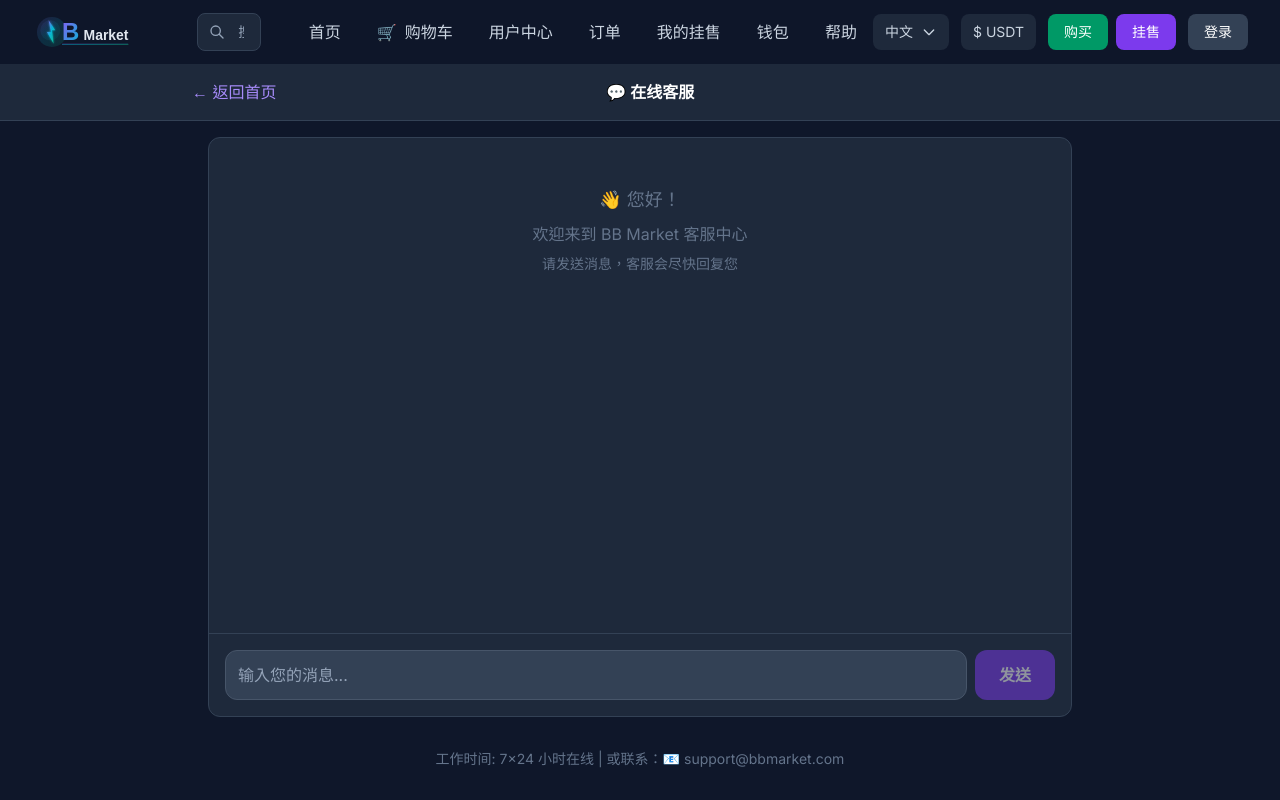
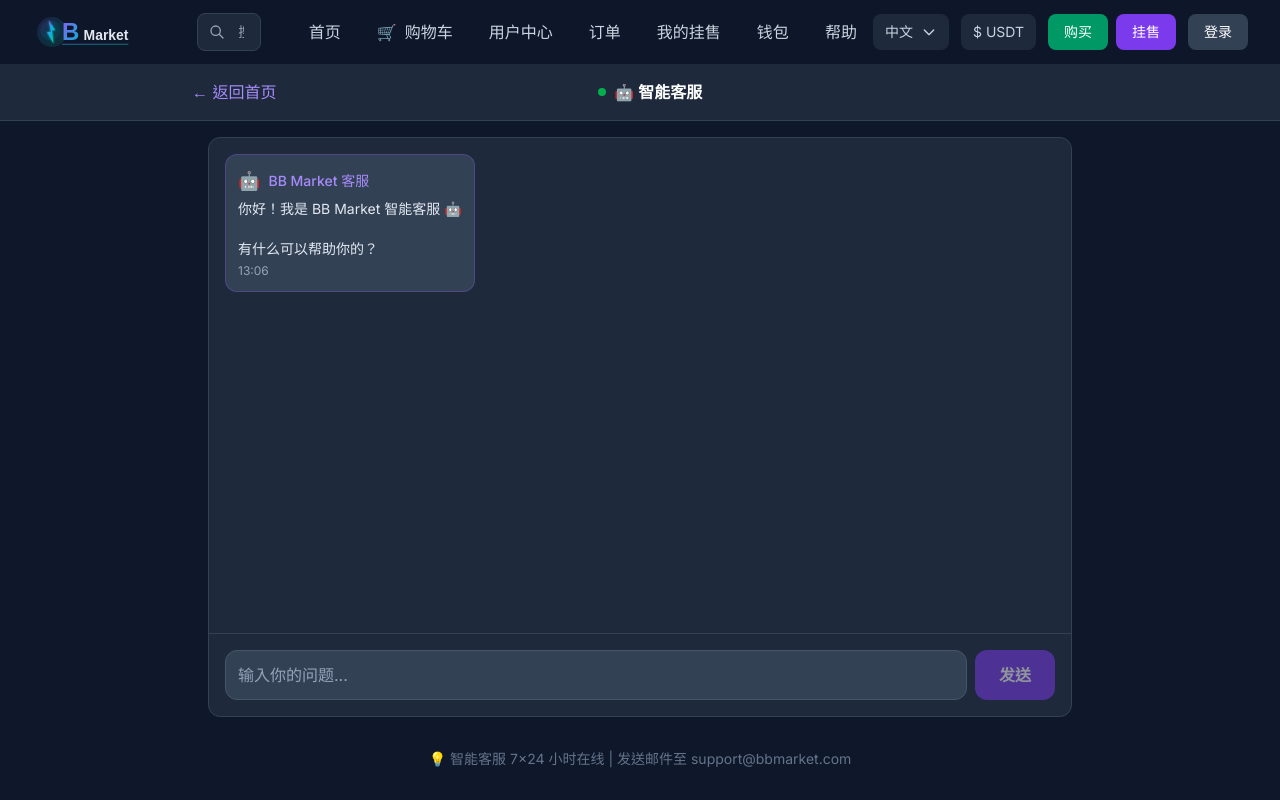
Before and after one commit to bbubb88/bb-market, a Next.js app: page /chat in a window 1280 px wide. Shown: the top 800 px of the page. Built offline with nearby package versions, Linux system fonts and the light colour scheme.

Commit message:
feat: AI智能客服 - 自动回复用户问题

```diff
--- a/src/app/api/chat/route.ts
+++ b/src/app/api/chat/route.ts
@@ -1,102 +1,74 @@
 import { NextRequest, NextResponse } from 'next/server';
 
-const DISCORD_BOT_TOKEN = process.env.DISCORD_BOT_TOKEN;
+// 简单的客服 Agent 回复逻辑
+function generateReply(userMessage: string): string {
+  const msg = userMessage.toLowerCase();
 
-// 简单内存存储（生产环境应该用数据库）
-const messages: Array<{
-  id: number;
-  userId: string;
-  userEmail: string;
-  message: string;
-  isFromAdmin: boolean;
-  adminId: string;
-  createdAt: string;
-  read: boolean;
-}> = [];
+  // 常见问题回复
+  if (msg.includes('你好') || msg.includes('hello') || msg.includes('hi')) {
+    return '你好！欢迎来到 BB Market！有什么可以帮助你的？';
+  }
 
-let messageId = 1;
+  if (msg.includes('怎么') || msg.includes('如何')) {
+    if (msg.includes('买') || msg.includes('购买')) {
+      return '购买流程：1. 注册账号 → 2. 选择商品 → 3. USDT 支付 → 4. 收到商品。有任何问题可以随时问我！';
+    }
+    if (msg.includes('卖') || msg.includes('挂售')) {
+      return '挂售流程：1. 登录账号 → 2. 点击"挂售" → 3. 填写商品信息 → 4. 等待买家购买。保证金安全有保障！';
+    }
+    if (msg.includes('支付') || msg.includes('付款')) {
+      return '我们支持 USDT (TRC20) 支付，安全快速！最低充值 5 USDT。';
+    }
+    return '请告诉我具体你想了解什么？我会尽力帮助你的！';
+  }
 
-export async function GET(request: NextRequest) {
-  try {
-    const { searchParams } = new URL(request.url);
-    const userId = searchParams.get('userId');
-    const admin = searchParams.get('admin');
+  if (msg.includes('价格') || msg.includes('多少钱')) {
+    return '不同商品价格不同，您可以访问 https://bb-market-next.vercel.app 选择游戏和商品查看具体价格。';
+  }
 
-    if (admin === 'true') {
-      // 客服查看所有消息
-      return NextResponse.json({
-        messages: messages.filter(m => !m.isFromAdmin).reverse()
-      });
-    }
+  if (msg.includes('游戏')) {
+    return '我们支持 HIT2 等热门游戏的账号、道具、金币交易！访问首页选择您感兴趣的游戏。';
+  }
 
-    // 用户查看自己的消息
-    if (userId) {
-      const userMessages = messages.filter(m => m.userId === userId);
-      return NextResponse.json({ messages: userMessages });
-    }
+  if (msg.includes('安全') || msg.includes('靠谱')) {
+    return '我们提供资金担保交易！买家确认收货后才放行资金，7×24客服保障，安全无忧！';
+  }
 
-    return NextResponse.json({ messages: [] });
-  } catch (error) {
-    return NextResponse.json({ error: '获取消息失败' }, { status: 500 });
+  if (msg.includes('联系') || msg.includes('客服') || msg.includes('人工')) {
+    return '我是 AI 客服，可以解答大部分问题。如需人工服务，请发送邮件至 support@bbmarket.com';
   }
+
+  if (msg.includes('谢谢') || msg.includes('感谢')) {
+    return '不客气！很高兴能帮到你！还有其他问题吗？';
+  }
+
+  // 默认回复
+  return '感谢您的消息！我是 BB Market 智能客服，已经记录您的问题。一般问题我可以即时解答，复杂问题会转交人工处理。请问还有什么可以帮到你？';
 }
 
 export async function POST(request: NextRequest) {
   try {
     const body = await request.json();
-    const { message, userEmail, userId, adminId, adminReply, adminMode } = body;
+    const { message, userEmail, userId, adminMode } = body;
 
-    if (adminMode === 'true' && adminId) {
-      // 客服回复消息
-      const newMessage = {
-        id: messageId++,
-        userId: userId || 'admin',
-        userEmail: adminId,
-        message: message,
-        isFromAdmin: true,
-        adminId: adminId,
-        createdAt: new Date().toISOString(),
-        read: false,
-      };
-      messages.push(newMessage);
-      return NextResponse.json({ success: true, message: '回复成功' });
+    // 客服人工回复模式
+    if (adminMode === 'true') {
+      // 人工回复逻辑（在另一个 API 处理）
+      return NextResponse.json({ success: true, from: 'admin' });
     }
 
     if (!message) {
       return NextResponse.json({ error: '消息不能为空' }, { status: 400 });
     }
 
-    // 用户发送消息
-    const newMessage = {
-      id: messageId++,
-      userId: userId || `guest_${Date.now()}`,
-      userEmail: userEmail || '游客',
-      message: message,
-      isFromAdmin: false,
-      adminId: '',
-      createdAt: new Date().toISOString(),
-      read: false,
-    };
-    messages.push(newMessage);
+    // 生成 AI 回复
+    const reply = generateReply(message);
 
-    // 发送到 Discord（如果有配置）
-    if (DISCORD_BOT_TOKEN) {
-      const channelId = process.env.DISCORD_SUPPORT_CHANNEL_ID;
-      if (channelId) {
-        await fetch(`https://discord.com/api/v10/channels/${channelId}/messages`, {
-          method: 'POST',
-          headers: {
-            'Authorization': `Bot ${DISCORD_BOT_TOKEN}`,
-            'Content-Type': 'application/json',
-          },
-          body: JSON.stringify({
-            content: `📬 **新客服消息**\n**用户:** ${userEmail || '游客'}\n**消息:** ${message}`
-          }),
-        });
-      }
-    }
-
-    return NextResponse.json({ success: true, message: '发送成功' });
+    return NextResponse.json({
+      success: true,
+      reply: reply,
+      from: 'ai'
+    });
   } catch (error) {
     console.error('Chat API error:', error);
     return NextResponse.json({ error: '服务器错误' }, { status: 500 });
--- a/src/app/chat/page.tsx
+++ b/src/app/chat/page.tsx
@@ -5,49 +5,30 @@
 
 interface Message {
   id: number;
-  userId: string;
-  userEmail: string;
-  message: string;
-  isFromAdmin: boolean;
-  createdAt: string;
+  text: string;
+  isUser: boolean;
+  isAI: boolean;
+  time: string;
 }
 
 export default function ChatPage() {
   const [messages, setMessages] = useState<Message[]>([]);
   const [input, setInput] = useState('');
   const [sending, setSending] = useState(false);
-  const [userId, setUserId] = useState<string>('');
   const messagesEndRef = useRef<HTMLDivElement>(null);
 
-  // 初始化用户 ID
+  // 初始化欢迎消息
   useEffect(() => {
-    const stored = localStorage.getItem('user');
-    if (stored) {
-      const user = JSON.parse(stored);
-      setUserId(user.id || user.user_metadata?.id || `guest_${Date.now()}`);
-    } else {
-      setUserId(`guest_${Date.now()}`);
+    setMessages([
+      {
+        id: 1,
+        text: '你好！我是 BB Market 智能客服 🤖\n\n有什么可以帮助你的？',
+        isUser: false,
+        isAI: true,
+        time: new Date().toLocaleTimeString('zh-CN', { hour: '2-digit', minute: '2-digit' }),
       }
+    ]);
   }, []);
-
-  // 轮询获取消息
-  useEffect(() => {
-    if (!userId) return;
-
-    const fetchMessages = async () => {
-      try {
-        const res = await fetch(`/api/chat?userId=${userId}`);
-        const data = await res.json();
-        setMessages(data.messages || []);
-      } catch (err) {
-        console.error('Fetch messages error:', err);
-      }
-    };
-
-    fetchMessages();
-    const interval = setInterval(fetchMessages, 2000);
-    return () => clearInterval(interval);
-  }, [userId]);
 
   // 自动滚动到底部
   useEffect(() => {
@@ -57,13 +38,26 @@
   const sendMessage = async () => {
     if (!input.trim() || sending) return;
 
+    const userMessage: Message = {
+      id: Date.now(),
+      text: input,
+      isUser: true,
+      isAI: false,
+      time: new Date().toLocaleTimeString('zh-CN', { hour: '2-digit', minute: '2-digit' }),
+    };
+
+    setMessages(prev => [...prev, userMessage]);
+    setInput('');
+    setSending(true);
+
+    try {
+      // 获取用户信息
       const userStr = localStorage.getItem('user');
       const user = userStr ? JSON.parse(userStr) : null;
-    const userEmail = user?.email || user?.user_metadata?.email || '游客';
+      const userEmail = user?.email || user?.user_metadata?.email || null;
+      const userId = user?.id || null;
 
-    setSending(true);
-    try {
-      await fetch('/api/chat', {
+      const res = await fetch('/api/chat', {
         method: 'POST',
         headers: { 'Content-Type': 'application/json' },
         body: JSON.stringify({
@@ -72,7 +66,20 @@
           userId,
         }),
       });
-      setInput('');
+
+      const data = await res.json();
+
+      if (data.success && data.reply) {
+        // 添加 AI 回复
+        const aiReply: Message = {
+          id: Date.now() + 1,
+          text: data.reply,
+          isUser: false,
+          isAI: true,
+          time: new Date().toLocaleTimeString('zh-CN', { hour: '2-digit', minute: '2-digit' }),
+        };
+        setMessages(prev => [...prev, aiReply]);
+      }
     } catch (err) {
       console.error('Send message error:', err);
     } finally {
@@ -95,7 +102,10 @@
           <Link href="/" className="text-violet-400 hover:text-violet-300">
             ← 返回首页
           </Link>
-          <h1 className="text-white font-semibold">💬 在线客服</h1>
+          <div className="flex items-center gap-2">
+            <span className="w-2 h-2 bg-green-500 rounded-full animate-pulse"></span>
+            <h1 className="text-white font-semibold">🤖 智能客服</h1>
+          </div>
           <div className="w-16"></div>
         </div>
       </header>
@@ -105,33 +115,33 @@
         <div className="bg-slate-800 rounded-xl border border-slate-700 h-[calc(100vh-220px)] flex flex-col">
           {/* Messages */}
           <div className="flex-1 overflow-y-auto p-4 space-y-4">
-            {messages.length === 0 ? (
-              <div className="text-center text-slate-500 py-8">
-                <p className="text-lg mb-2">👋 您好！</p>
-                <p>欢迎来到 BB Market 客服中心</p>
-                <p className="text-sm mt-2">请发送消息，客服会尽快回复您</p>
-              </div>
-            ) : (
-              messages.map(msg => (
+            {messages.map(msg => (
               <div
                 key={msg.id}
-                  className={`flex ${msg.isFromAdmin ? 'justify-end' : 'justify-start'}`}
+                className={`flex ${msg.isUser ? 'justify-end' : 'justify-start'}`}
               >
                 <div
-                    className={`max-w-[70%] rounded-xl p-3 ${
-                      msg.isFromAdmin
+                  className={`max-w-[80%] rounded-xl p-3 ${
+                    msg.isUser
                       ? 'bg-violet-600 text-white'
+                      : msg.isAI
+                      ? 'bg-slate-700 text-slate-200 border border-violet-500/30'
                       : 'bg-slate-700 text-slate-200'
                   }`}
                 >
-                    <p className="text-sm">{msg.message}</p>
-                    <p className={`text-xs mt-1 ${msg.isFromAdmin ? 'text-violet-200' : 'text-slate-400'}`}>
-                      {msg.isFromAdmin ? '客服' : '您'} • {new Date(msg.createdAt).toLocaleString('zh-CN')}
+                  {!msg.isUser && (
+                    <div className="flex items-center gap-2 mb-1">
+                      <span className="text-lg">🤖</span>
+                      <span className="text-violet-400 text-sm font-medium">BB Market 客服</span>
+                    </div>
+                  )}
+                  <p className="text-sm whitespace-pre-line">{msg.text}</p>
+                  <p className={`text-xs mt-1 ${msg.isUser ? 'text-violet-200' : 'text-slate-400'}`}>
+                    {msg.time}
                   </p>
                 </div>
               </div>
-              ))
-            )}
+            ))}
             <div ref={messagesEndRef} />
           </div>
 
@@ -143,7 +153,7 @@
                 value={input}
                 onChange={e => setInput(e.target.value)}
                 onKeyPress={handleKeyPress}
-                placeholder="输入您的消息..."
+                placeholder="输入你的问题..."
                 className="flex-1 p-3 bg-slate-700 border border-slate-600 rounded-xl text-white placeholder-slate-400 focus:outline-none focus:border-violet-500"
                 disabled={sending}
               />
@@ -161,7 +171,7 @@
 
       {/* Footer Info */}
       <div className="text-center py-4 text-slate-500 text-sm">
-        <p>工作时间: 7×24 小时在线 | 或联系：📧 support@bbmarket.com</p>
+        <p>💡 智能客服 7×24 小时在线 | 发送邮件至 support@bbmarket.com</p>
       </div>
     </div>
   );
```
Lines whose indentation alone changed are shown as unchanged.
